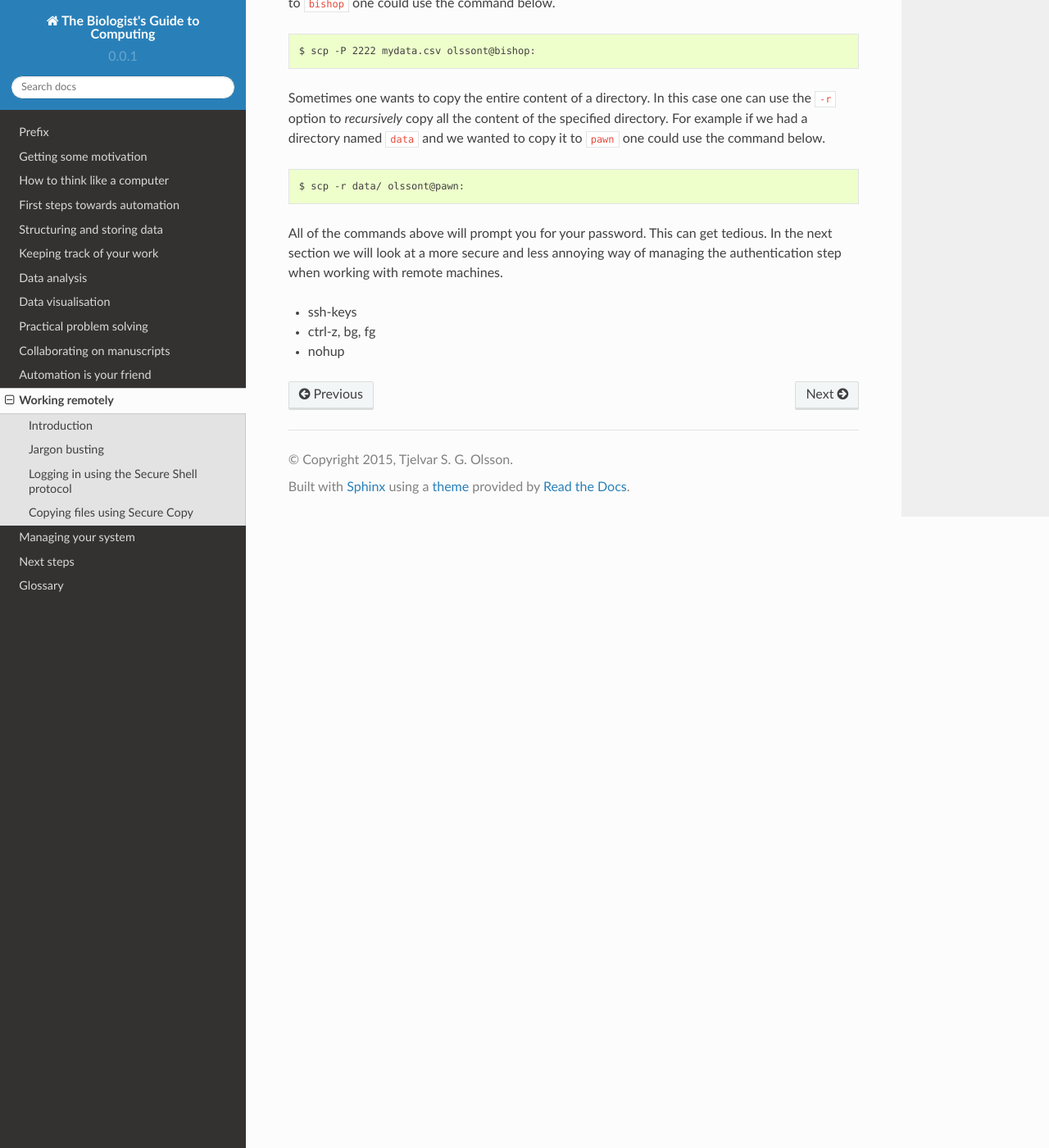
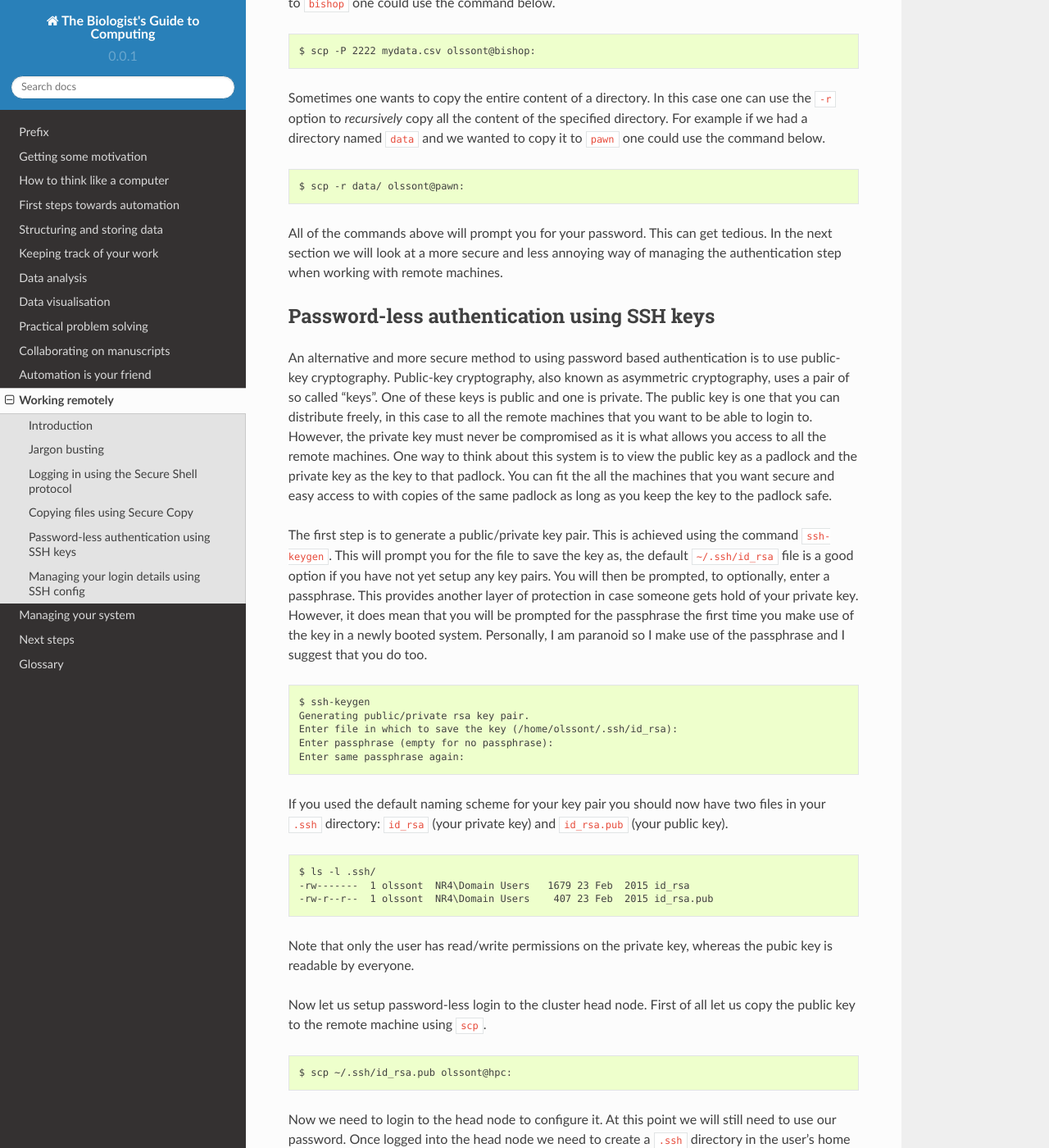
Before and after one commit to tjelvar-olsson/biologists-guide-to-computing, a Sphinx documentation site: the page built from source/working-remotely.rst, in a window 1280 px wide and 1400 px high, scrolled down 3907 px. Shown: the whole window at 82% size. Built offline with Sphinx 7.4.7 and the Read the Docs theme 2.0.0, drawn with Linux system fonts in a browser that asks for light colours; some of the changed text lies outside the part shown.

Commit message:
Added ssh key section

```diff
--- a/source/working-remotely.rst
+++ b/source/working-remotely.rst
@@ -226,6 +226,109 @@ In the next section we will look at a  more secure and less annoying way of
 managing the authentication step when working with remote machines.
 
 
-- ssh-keys
+Password-less authentication using SSH keys
+-------------------------------------------
+
+An alternative and more secure method to using password based authentication is to use
+public-key cryptography. Public-key cryptography, also known as asymmetric cryptography,
+uses a pair of so called "keys". One of these keys is public and one is private. The
+public key is one that you can distribute freely, in this case to all the remote machines
+that you want to be able to login to. However, the private key must never be compromised
+as it is what allows you access to all the remote machines. One way to think about this
+system is to view the public key as a padlock and the private key as the key to that padlock.
+You can fit the all the machines that you want secure and easy access to with copies of the
+same padlock as long as you keep the key to the padlock safe.
+
+The first step is to generate a public/private key pair. This is achieved using
+the command ``ssh-keygen``. This will prompt you for the file to save the key
+as, the default ``~/.ssh/id_rsa`` file is a good option if you have not yet
+setup any key pairs. You will then be prompted, to optionally, enter a
+passphrase.  This provides another layer of protection in case someone gets
+hold of your private key. However, it does mean that you will be prompted for
+the passphrase the first time you make use of the key in a newly booted system.
+Personally, I am paranoid so I make use of the passphrase and I suggest that
+you do too.
+
+.. code-block:: none
+
+    $ ssh-keygen
+    Generating public/private rsa key pair.
+    Enter file in which to save the key (/home/olssont/.ssh/id_rsa):
+    Enter passphrase (empty for no passphrase):
+    Enter same passphrase again:
+
+If you used the default naming scheme for your key pair you should now have two
+files in your ``.ssh`` directory: ``id_rsa`` (your private key) and ``id_rsa.pub``
+(your public key).
+
+.. code-block:: none
+
+    $ ls -l .ssh/
+    -rw-------  1 olssont  NR4\Domain Users   1679 23 Feb  2015 id_rsa
+    -rw-r--r--  1 olssont  NR4\Domain Users    407 23 Feb  2015 id_rsa.pub
+
+Note that only the user has read/write permissions on the private key, whereas
+the pubic key is readable by everyone.
+
+Now let us setup password-less login to the cluster head node. First of all let
+us copy the public key to the remote machine using ``scp``.
+
+.. code-block:: none
+
+    $ scp ~/.ssh/id_rsa.pub olssont@hpc:
+
+Now we need to login to the head node to configure it. At this point we will
+still need to use our password. Once logged into the head node we need to
+create a ``.ssh`` directory in the user's home directory (if it does not
+already exist). We then need to append the public key to a file named
+``authorized_keys`` in the ``.ssh`` directory. Finally we logout of the head
+node.
+
+.. code-block:: none
+
+    $ ssh olssont@hpc
+    $ hostname
+    hpc
+    $ mkdir .ssh
+    $ cat id_rsa.pub >> .ssh/authorized_keys
+    $ exit
+
+.. sidebar:: What does the ``>>`` expression do?
+
+    The ``>>`` symbol is similar to the ``>`` redirection symbol. However,
+    redirection using ``>`` will replace an existing file whereas ``>>`` will
+    append to it. In this case we do not want to destroy any previously added
+    public keys so we append to the ``authorized_keys`` file.
+
+Now we should be able to ``ssh`` and ``scp`` to the head node in a password-less fashion.
+If you setup your key pair using a passphrase you will be prompted for it the first time
+you use the key pair.
+
+Great that's really cool! However, it was quite a lot of work to get the public key onto
+the remote machine. There is a better way to do this using the program ``ssh-copy-id``.
+Depending on the operating system that you are using may need to install this
+program, see :doc:`managing-your-system` for details on how to install
+software.
+
+Once you have ``ssh-copy-id`` on your system you can provision a remote machine with your
+public key using a single command. Below we use it to add our pubic key to ``bishop``.
+
+.. code-block:: none
+
+    $ ssh-copy-id -i ~/.ssh/id_rsa.pub olssont@bishop
+
+The optional ``-i`` flag is used to specify which public key should be copied
+to the remote machine.
+
+
+Managing your login details using SSH config
+--------------------------------------------
+
+Things always start off simple and then they grow in complexity. As you start using
+SSH keys to manage access to various machines you are likely to find yourself
+using multiple key pairs. In this case it can be useful to setup a ``.ssh/config``
+file on your local machine to manage the way you login to the various machines that
+you need access to.
+
 - ctrl-z, bg, fg
 - nohup
```
